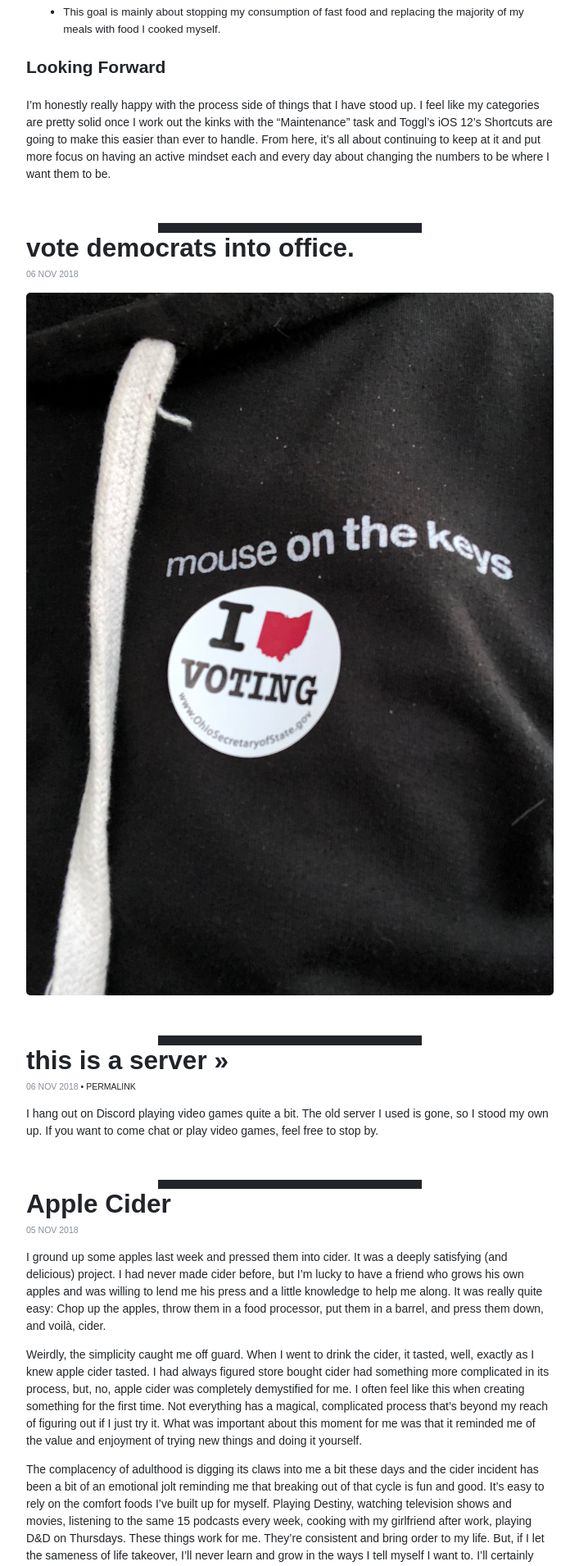
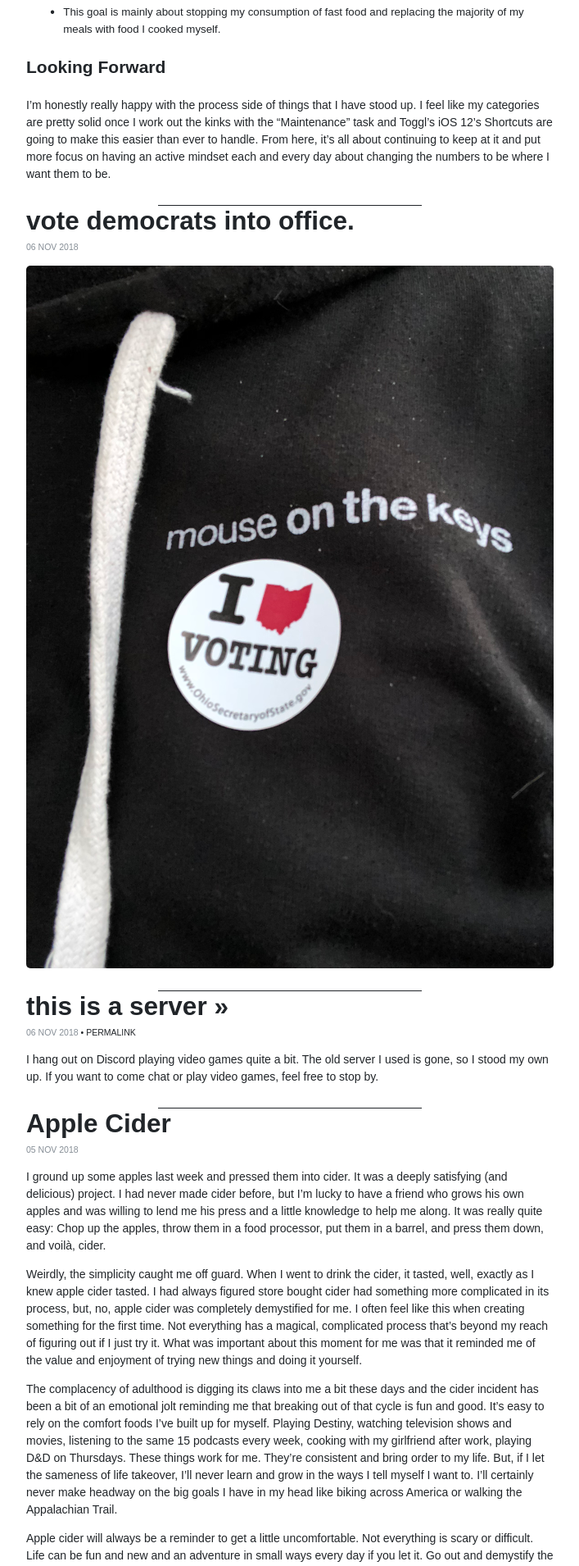
Before and after one commit to thisisamatthew/thisisamatthew.github.io, a Jekyll site: the page built from index.html, in a window 1280 px wide. Shown: the part 3606-5516 px from the top of the page at 82% size, without its empty margins (286-993 px from the left). Built offline with Jekyll 4.4.1, drawn with Linux system fonts in a browser that asks for light colours; the list of posts is cut into pages by our own code.

Commit message:
Update _site.scss

```diff
--- a/_sass/_site.scss
+++ b/_sass/_site.scss
@@ -248,9 +248,10 @@ body {
   }
 }
 
-.line {
-    padding-bottom: 2%;
+hr {
+    display: block;
     height: 1px;
+    border: 0;
     color: $base-color;
     background-color: $base-color;
     width: 50%;
```
